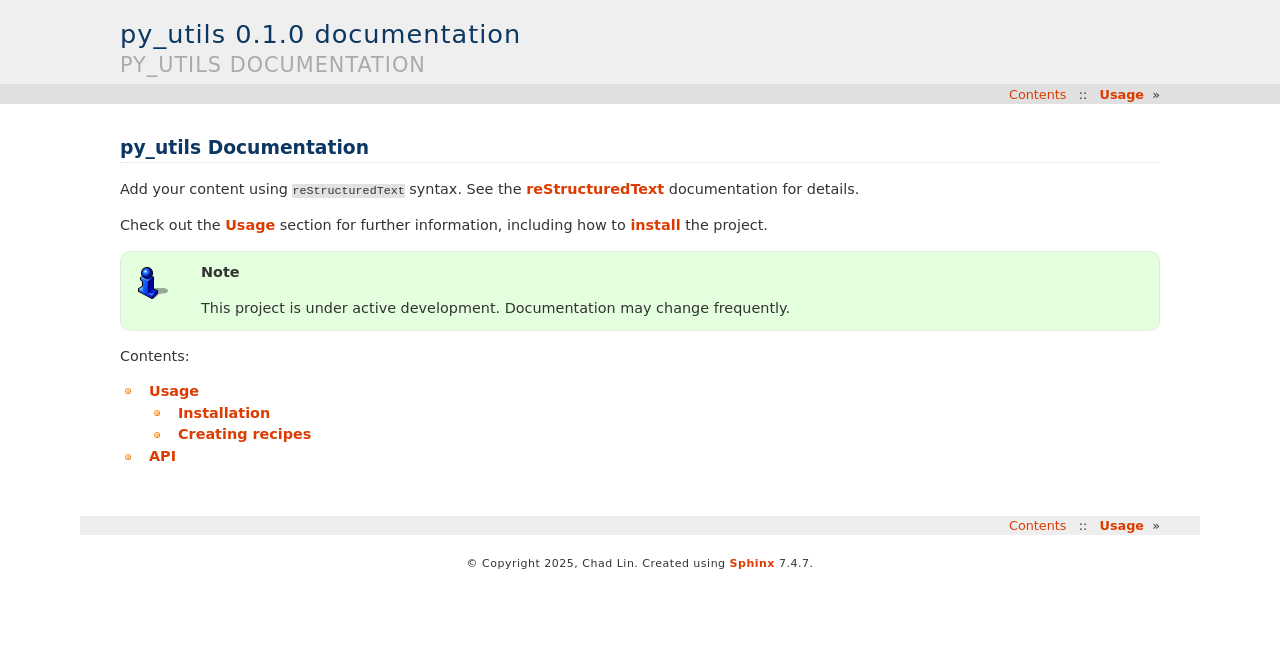
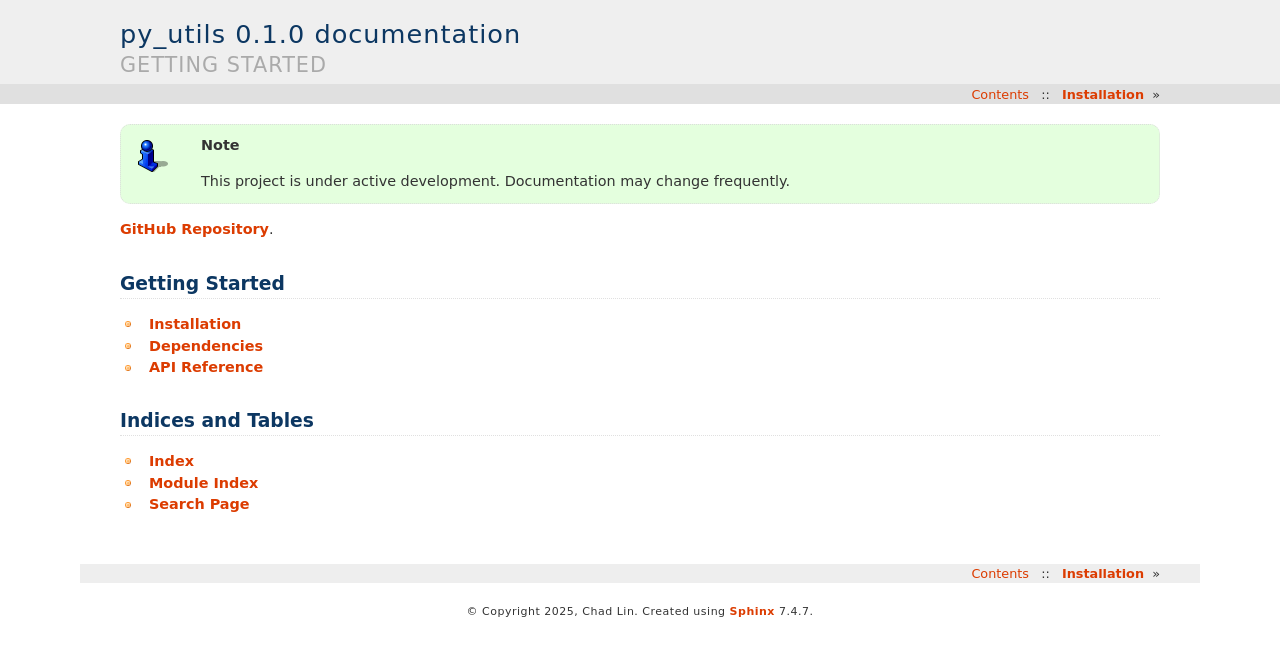
Before and after one commit to ChadLin9596/python_utils, a Sphinx documentation site: the page built from docs/source/index.rst, in a window 1280 px wide. Shown: the top 656 px of the page. Built offline with Sphinx 7.4.7, drawn with Linux system fonts in a browser that asks for light colours.

Commit message:
WIP: documented py_utils.utils_segmentation

```diff
--- a/docs/source/conf.py
+++ b/docs/source/conf.py
@@ -45,8 +45,5 @@ autodoc_mock_imports = [
 
 # -- Options for HTML output -------------------------------------------------
 # https://www.sphinx-doc.org/en/master/usage/configuration.html#options-for-html-output
-
-# html_theme = "alabaster"
-# html_theme = "python_docs_theme"
 html_theme = "haiku"
 html_static_path = ["_static"]
--- a/docs/source/index.rst
+++ b/docs/source/index.rst
@@ -1,24 +1,29 @@
-.. py_utils documentation master file, created by
-   sphinx-quickstart on Tue Nov 11 10:15:30 2025.
-   You can adapt this file completely to your liking, but it should at least
-   contain the root `toctree` directive.
-
-py_utils Documentation
-======================
-
-Add your content using ``reStructuredText`` syntax. See the
-`reStructuredText <https://www.sphinx-doc.org/en/master/usage/restructuredtext/index.html>`_
-documentation for details.
-
-Check out the :doc:`usage` section for further information, including how to
-:ref:`install <installation>` the project.
-
 .. note::
    This project is under active development. Documentation may change frequently.
 
+`GitHub Repository`_.
+
+
+Getting Started
+===============
+
+.. Check out the :doc:`usage` section for further information, including how to
+.. :ref:`install <installation>` the project.
+
 .. toctree::
-   :maxdepth: 2
-   :caption: Contents:
+   :maxdepth: 1
 
-   usage
-   api
+   installation
+   dependency
+   api/index
+
+Indices and Tables
+==================
+
+* :ref:`genindex`
+* :ref:`modindex`
+* :ref:`search`
+
+
+.. comment: list link used in the file above
+.. _GitHub Repository: https://github.com/ChadLin9596/python_utils
--- /dev/null
+++ b/docs/source/installation.rst
@@ -0,0 +1,44 @@
+Installation
+============
+
+Install from GitHub
+-------------------
+
+.. code-block:: bash
+
+    $ pip install git+https://github.com/ChadLin9596/python_utils.git
+
+Custom Installation
+-------------------
+
+``python_utils`` is modular. Each submodule has its own optional
+dependencies. You only need to install the dependencies for the parts you
+use.
+
+Check the full module-level dependency list here:
+
+:doc:`Dependency Overview <dependency>`
+
+
+Examples
+--------
+
+** Install only segmentation utilities:**
+
+.. code-block:: bash
+
+    pip install numpy_reduceat_ext numpy
+
+then use
+
+.. code-block:: python
+
+    import py_utils.utils_segmentation
+
+
+Notes
+-----
+
+- Importing a submodule does **not** pull dependencies from other modules.
+- If you don’t import a heavy module (e.g., ``utils_torch``), its dependencies are never loaded.
+- Each module’s required dependencies are documented at the top of its API page and in the :doc:`dependency` page.
```
Also changed, not shown: docs/source/api.rst (deleted, +0 -7 lines), docs/source/api/index.rst (added, +10 -0 lines), docs/source/api/utils_segmentation.rst (added, +29 -0 lines), docs/source/dependency.rst (added, +15 -0 lines), docs/source/generated/py_utils.utils_segmentation.rst (deleted, +0 -21 lines), docs/source/usage.rst (deleted, +0 -38 lines), 1 other file.
